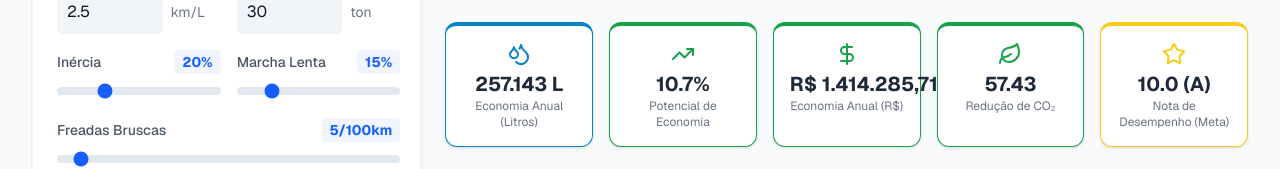
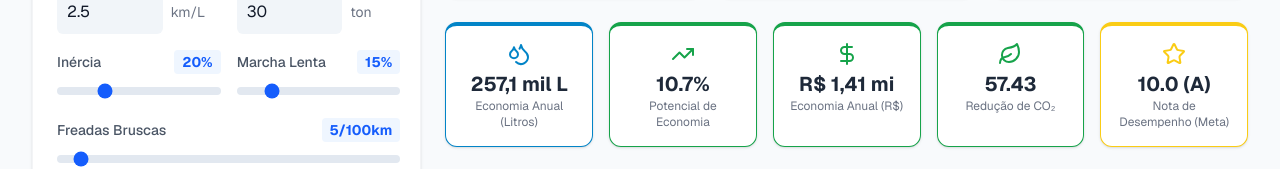
Before and after one commit to UlissesDBR/meu-simulador-online, a Next.js app: page / in a window 1280 px wide. Shown: the part 578-747 px from the top of the page. Built offline with nearby package versions, Linux system fonts and the light colour scheme.

Commit message:
feat: Apply compact number formatting to result cards

```diff
--- a/src/app/page.tsx
+++ b/src/app/page.tsx
@@ -74,7 +74,7 @@ const InputSection: FC<{ title: string; children: ReactNode; icon: ReactNode }>
 const InputField: FC<{ label: string; value: number; onChange: (value: number) => void; unit: string; step?: number }> = ({ label, value, onChange, unit, step = 1 }) => ( <div> <label className="block text-sm font-medium text-gray-600 mb-1">{label}</label> <div className="flex items-center gap-2"> <input type="number" value={value} step={step} onChange={(e) => onChange(parseFloat(e.target.value) || 0)} className="w-full p-2 bg-slate-100 border-2 border-transparent rounded-md focus:bg-white focus:border-blue-500 focus:ring-0 text-gray-900 transition-colors"/> <span className="text-sm text-gray-500 min-w-[50px]">{unit}</span> </div> </div> );
 const SliderField: FC<{ label: string; value: number; onChange: (value: number) => void; unit: string; min: number; max: number; step: number; }> = ({ label, value, onChange, unit, min, max, step }) => ( <div> <div className="flex justify-between items-center mb-1"> <label className="block text-sm font-medium text-gray-600">{label}</label> <span className="text-sm font-bold text-blue-600 bg-blue-50 px-2 py-0.5 rounded"> {unit === "R$/L" ? value.toLocaleString('pt-BR', {style: 'currency', currency: 'BRL'}) : `${value}${unit}`} </span> </div> <input type="range" min={min} max={max} step={step} value={value} onChange={(e) => onChange(parseFloat(e.target.value))} className="w-full h-2 bg-slate-200 rounded-lg appearance-none cursor-pointer range-lg accent-blue-600" /> </div> );
 const SegmentControl: FC<{value: Segmento, onChange: (value: Segmento) => void}> = ({ value, onChange }) => { const options: {key: Segmento, label: string}[] = [ { key: 'rodoviario', label: 'Rodoviário'}, { key: 'offRoad', label: 'Off-Road'}, { key: 'onibus', label: 'Ônibus'} ]; return ( <div> <label className="block text-sm font-medium text-gray-600 mb-1">Segmento da Frota</label> <div className="grid grid-cols-3 gap-1 bg-slate-100 p-1 rounded-lg"> {options.map(opt => ( <button key={opt.key} onClick={() => onChange(opt.key)} className={`px-2 py-1.5 text-sm font-semibold rounded-md transition-colors ${value === opt.key ? 'bg-blue-600 text-white shadow' : 'text-slate-600 hover:bg-slate-200'}`}> {opt.label} </button> ))} </div> </div> ); };
-const ResultCard: FC<{ icon: ReactNode; title: string; value: string; color: string; }> = ({ icon, title, value, color }) => ( <div className={`bg-white p-4 rounded-xl shadow-sm border border-gray-200 text-center border-t-4`} style={{ borderColor: color }}> <div className="text-2xl mx-auto w-fit mb-1" style={{ color }}>{icon}</div> <p className="text-xl font-bold text-gray-800">{value}</p> <p className="text-xs text-gray-500">{title}</p> </div> );
+const ResultCard: FC<{ icon: ReactNode; title: string; value: string; color: string; }> = ({ icon, title, value, color }) => ( <div className={`bg-white p-4 rounded-xl shadow-sm border border-gray-200 text-center border-t-4`} style={{ borderColor: color }}> <div className="text-2xl mx-auto w-fit mb-1" style={{ color }}>{icon}</div> <p className="text-xl font-bold text-gray-800 break-words">{value}</p> <p className="text-xs text-gray-500">{title}</p> </div> );
 
 const KpiComparisonCard: FC<{ title: string, unit: string, actual: number, goal: number, higherIsBetter?: boolean, icon: ReactNode }> = ({ title, unit, actual, goal, higherIsBetter = false, icon }) => {
     const diff = goal - actual;
@@ -263,9 +263,14 @@ export default function SimuladorPage() {
                     <KpiComparisonCard icon={<Star />} title="Freadas Bruscas" unit="/100km" actual={dadosAtuais.freadasBruscas} goal={metas.freadasBruscas} higherIsBetter={false} />
                 </div>
                 <div className="grid grid-cols-1 sm:grid-cols-2 lg:grid-cols-5 gap-4">
-                    <ResultCard icon={<Droplets />} title="Economia Anual (Litros)" value={resultados.economiaAnualLitros > 0 ? resultados.economiaAnualLitros.toLocaleString('pt-BR', {maximumFractionDigits: 0}) + ' L' : '0 L'} color="#0284c7" />
+                    {/* CORREÇÃO APLICADA AQUI */}
+                    <ResultCard icon={<Droplets />} title="Economia Anual (Litros)" value={resultados.economiaAnualLitros > 0 ? new Intl.NumberFormat('pt-BR', { notation: 'compact', maximumFractionDigits: 1 }).format(resultados.economiaAnualLitros) + ' L' : '0 L'} color="#0284c7" />
+
                     <ResultCard icon={<TrendingUp />} title="Potencial de Economia" value={`${resultados.economiaPercentual > 0 ? resultados.economiaPercentual.toFixed(1) : '0.0'}%`} color="#16a34a" />
-                    <ResultCard icon={<DollarSign />} title="Economia Anual (R$)" value={(resultados.economia12Meses).toLocaleString('pt-BR', {style: 'currency', currency: 'BRL', minimumFractionDigits: 0})} color="#16a34a" />
+
+                    {/* CORREÇÃO APLICADA AQUI */}
+                    <ResultCard icon={<DollarSign />} title="Economia Anual (R$)" value={(resultados.economia12Meses).toLocaleString('pt-BR', {style: 'currency', currency: 'BRL', notation: 'compact', maximumFractionDigits: 2})} color="#16a34a" />
+
                     <ResultCard icon={<Leaf />} title="Redução de CO₂" value={resultados.reducaoCO2 > 0 ? resultados.reducaoCO2.toFixed(2) : '0.00'} color="#16a34a" />
                     <ResultCard icon={<Star />} title="Nota de Desempenho (Meta)" value={resultados.notaMeta} color="#facc15" />
                 </div>
```
